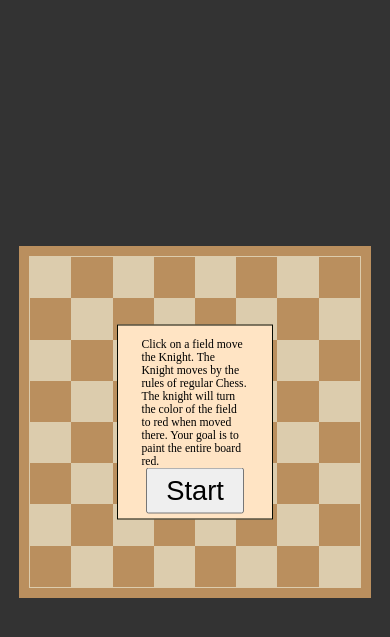
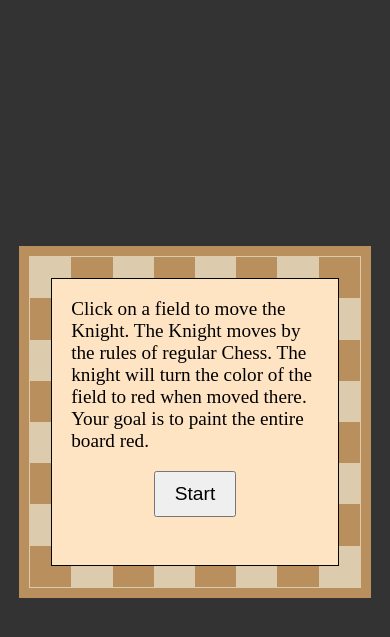
Before and after one commit to ahmedaltaai/portfolio-vuejs, a PHP site: page / in a window 390 px wide. Shown: the top 637 px of the page. Run offline with PHP 8.4, Linux system fonts and the light colour scheme.

Commit message:
corrected some things

```diff
--- a/projects/knights-tour/public/index.html
+++ b/projects/knights-tour/public/index.html
@@ -11,16 +11,15 @@
 <body>
     <div id="start">
         <p id="instruction">
-            Click on a field move the Knight. The Knight moves by
-            the rules of regular Chess. The knight will turn the color of the field to red when moved there.
+            Click on a field to move the Knight. The Knight moves by the rules of regular Chess.
+            The knight will turn the color of the field to red when moved there.
             Your goal is to paint the entire board red.
         </p>
         <button onclick="newtry()">Start</button>
     </div>
 
     <div id="win">
-        <p>You have won with w moves.</p>
-
+      <p>You have won with w moves.</p>
     </div>
 
     <article>
--- a/projects/knights-tour/public/style.css
+++ b/projects/knights-tour/public/style.css
@@ -35,16 +35,16 @@ section {
 
 #start,
 #win {
-  width: 40vmin;
-  height: 50vmin;
+  width: 15em;
+  height: 15em;
   position: absolute;
   top: 50%;
   left: 50%;
   transform: translate(-50%, -50%);
-  z-index: 9;
+  z-index: 1;
 
-  padding: 3vmin 6vmin 19vmin 6vmin;
-  font-size: 3vmin;
+  padding: 1em;
+  font-size: 1.2em;
   background-color: bisque;
   border: 1px solid #050a00;
 }
@@ -57,10 +57,10 @@ section {
 #start button {
   display: block;
   margin: auto;
-  width: 25vmin;
-  height: 12vmin;
-  font-size: 2vmin;
-  text-align: center;
+}
+
+#instruction span {
+  margin-bottom: 0.5em;
 }
 
 aside {
@@ -71,7 +71,7 @@ aside {
 
   display: none;
 
-  z-index: 99;
+  z-index: 1;
   width: 21.5em;
 
   justify-content: space-between;
@@ -97,9 +97,10 @@ aside button:hover {
 
 #win button,
 #start button {
-  font-size: 7vmin;
-  text-align: center;
-  padding: 0;
+  padding: 0.5em 1em;
+  margin-top: 1em;
+  font-size: 1em;
+  cursor: pointer;
 }
 
 div {
@@ -152,13 +153,14 @@ div[onclick] {
 
     display: none;
 
-    z-index: 99;
     width: 15.7em;
 
-    justify-content: space-between;
-    align-items: center;
-
-    color: white;
     font-size: 1.4em;
   }
+
+  #start,
+  #win {
+    width: 15em;
+    height: 15em;
+  }
 }
```
